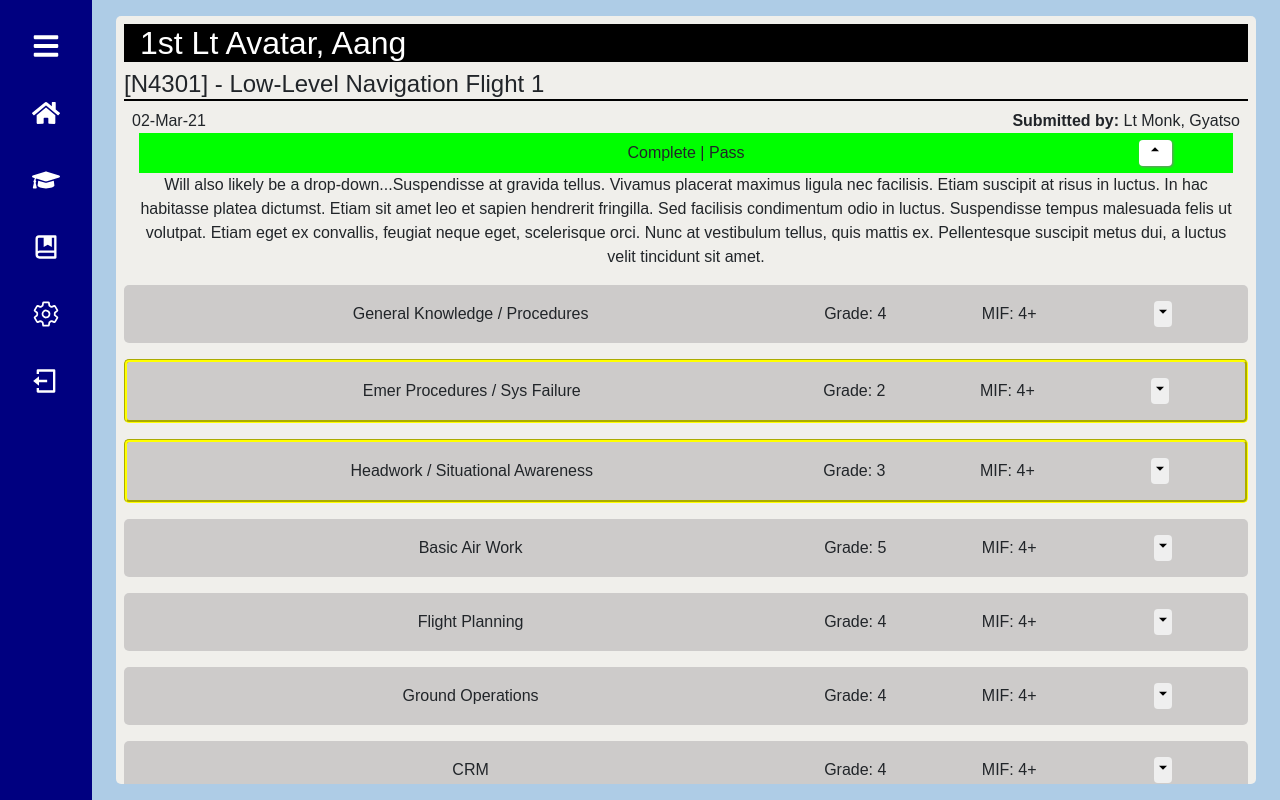
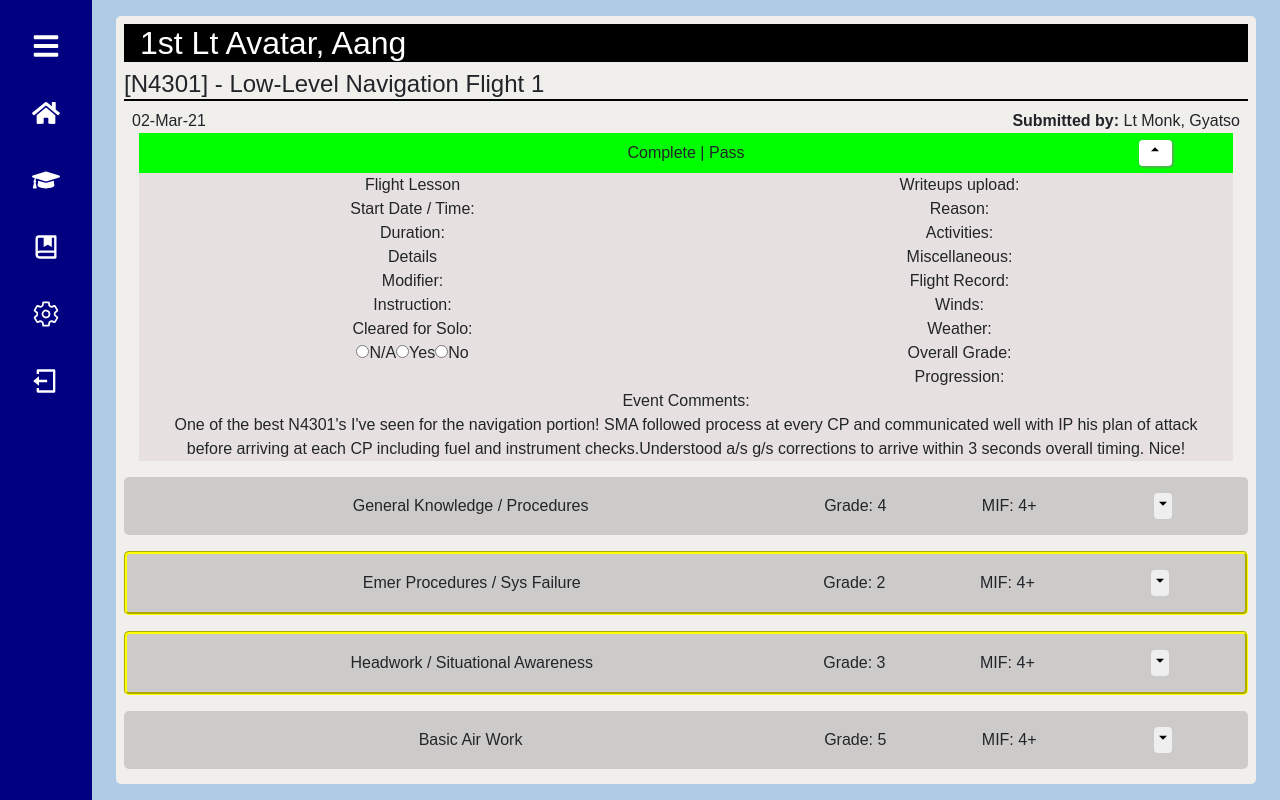
Before and after one commit to mattdillabough/cnatra-lms, a React (Create React App) app in the folder frontend/: page /Grades/07h3r in a window 1280 px wide. Both pictures are taken after a click on the button 1155 px from the left and 153 px from the top of the page. Built offline with nearby package versions, Linux system fonts and the light colour scheme.

Commit message:
Add general Event Details & formatting (#8)

```diff
--- a/frontend/src/App.css
+++ b/frontend/src/App.css
@@ -275,6 +275,10 @@
   position: absolute;
   right: 2em;
 }
+.details-body .row {
+  background-color: #e7e0e0;
+  margin: 0;
+}
 
 .event-dropdown .toggle-dropdown {
   background: white;
--- a/frontend/src/Components/Grading/Gradesheet.js
+++ b/frontend/src/Components/Grading/Gradesheet.js
@@ -66,14 +66,61 @@ function Gradesheet() {
             aria-expanded="false"
             aria-controls="collapse"
           >
-            Will also likely be a drop-down...Suspendisse at gravida tellus.
-            Vivamus placerat maximus ligula nec facilisis. Etiam suscipit at
-            risus in luctus. In hac habitasse platea dictumst. Etiam sit amet
-            leo et sapien hendrerit fringilla. Sed facilisis condimentum odio in
-            luctus. Suspendisse tempus malesuada felis ut volutpat. Etiam eget
-            ex convallis, feugiat neque eget, scelerisque orci. Nunc at
-            vestibulum tellus, quis mattis ex. Pellentesque suscipit metus dui,
-            a luctus velit tincidunt sit amet.
+            <div className="row">
+              <div className="col">
+                <div>Flight Lesson</div>
+                <div>Start Date / Time: </div>
+                <div>Duration: </div>
+                <div>Details</div>
+                <div>Modifier: </div>
+                <div>Instruction: </div>
+                <div>Cleared for Solo:</div>
+                <div>
+                  <label>
+                    <input
+                      type="radio"
+                      id="clear-solo-N/A"
+                      name="clear-for-solo"
+                      value="N/A"
+                    ></input>
+                    N/A
+                  </label>
+                  <label>
+                    <input
+                      type="radio"
+                      id="clear-solo-Yes"
+                      name="clear-for-solo"
+                      value="Yes"
+                    ></input>
+                    Yes
+                  </label>
+                  <label>
+                    <input
+                      type="radio"
+                      id="clear-solo-No"
+                      name="clear-for-solo"
+                      value="No"
+                    ></input>
+                    No
+                  </label>
+                </div>
+              </div>
+              <div className="col">
+                <div>Writeups upload: </div>
+                <div>Reason:</div>
+                <div>Activities: </div>
+                <div>Miscellaneous: </div>
+                <div>Flight Record: </div>
+                <div>Winds: </div>
+                <div>Weather: </div>
+                <div>Overall Grade: </div>
+                <div>Progression: </div>
+              </div>
+              <div className="col-12">
+                <div>Event Comments: </div>
+                <div>{mockGradesheetData.comments}</div>
+              </div>
+            </div>
           </div>
         </div>
         {mockGradesheetData.maneuvers.map((maneuver) => {
```
